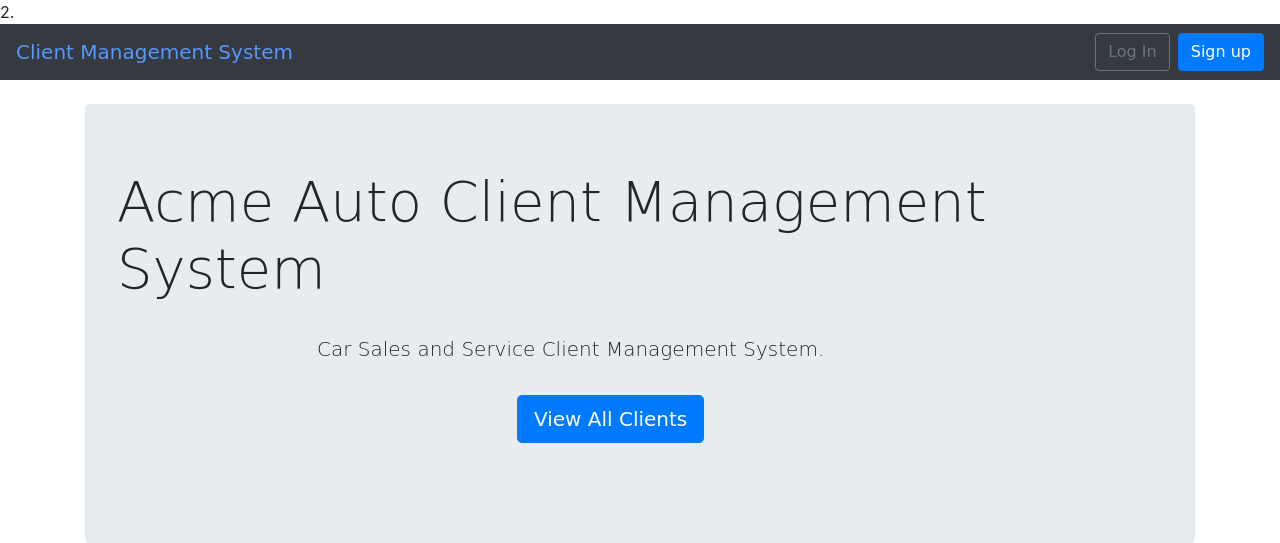
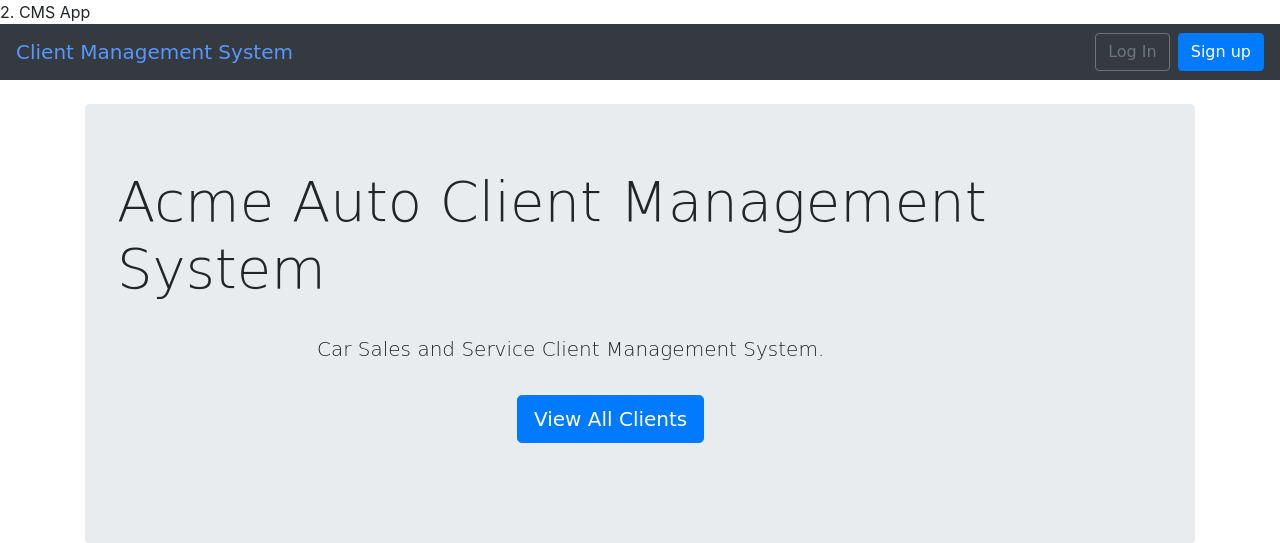
Before and after one commit to jaswinder-kaur/Assign1_ISQA8210, a Django app: template clientms/templates/home.html in a window 1280 px wide. Shown: the top 543 px of the page. Run offline with Django 3.2, Linux system fonts and the light colour scheme; the template is opened without the code that fills it, so the values that code supplies are empty; some libraries are stand-ins or nearby versions.

Commit message:
Update base.html

```diff
--- a/clientms/templates/base.html
+++ b/clientms/templates/base.html
@@ -9,7 +9,7 @@
     <!-- Bootstrap CSS -->
     <link rel="stylesheet" href="https://stackpath.bootstrapcdn.com/bootstrap/4.1.3/css/bootstrap.min.css" integrity="sha384-MCw98/SFnGE8fJT3GXwEOngsV7Zt27NXFoaoApmYm81iuXoPkFOJwJ8ERdknLPMO" crossorigin="anonymous">
 
-
+  <name>{% block name %}CMS App{% endblock name %}</name>
   </head>
   <body>
     <nav class="navbar navbar-expand-md navbar-dark bg-dark mb-4" style= "font-family: 'Gloria Hallelujah', cursive;margin-bottom:7%">
```
